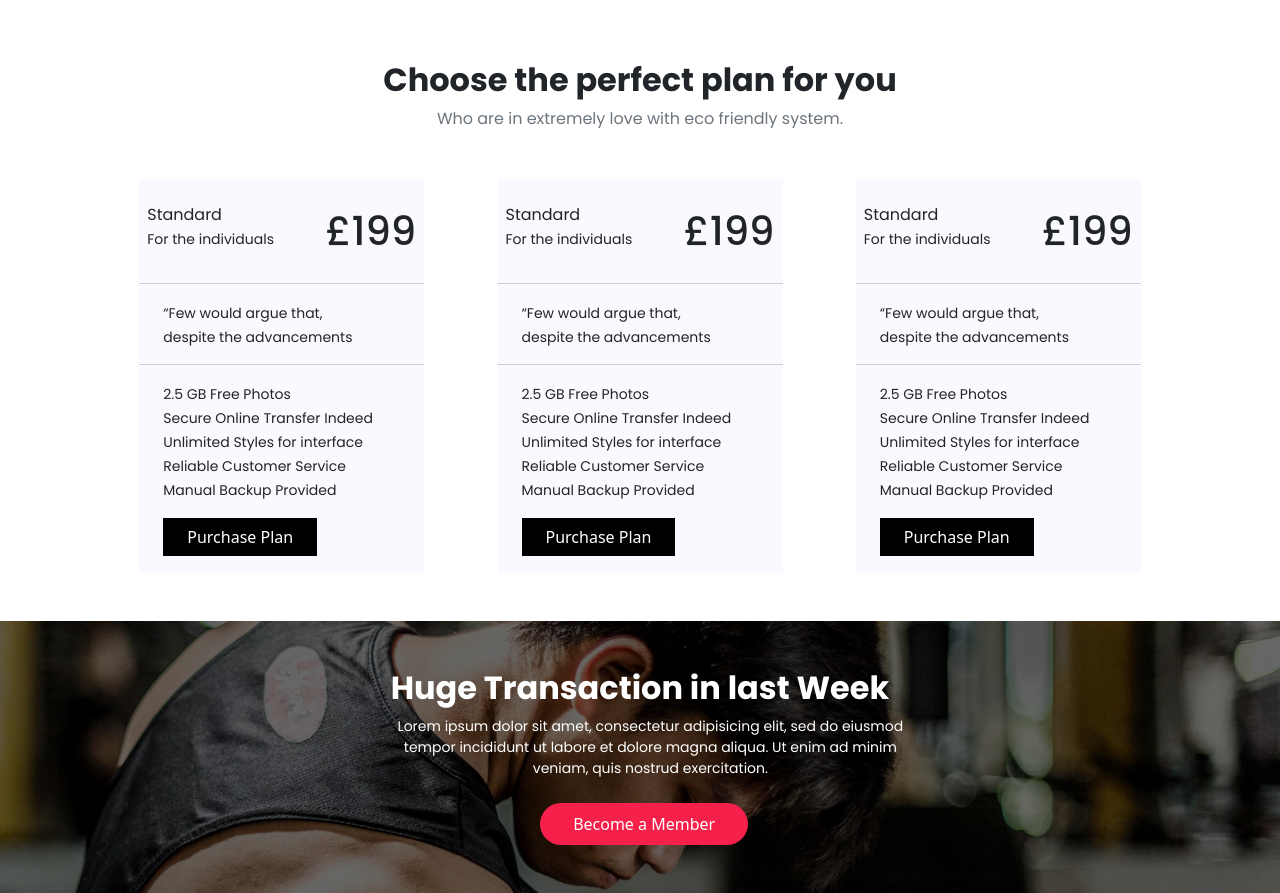
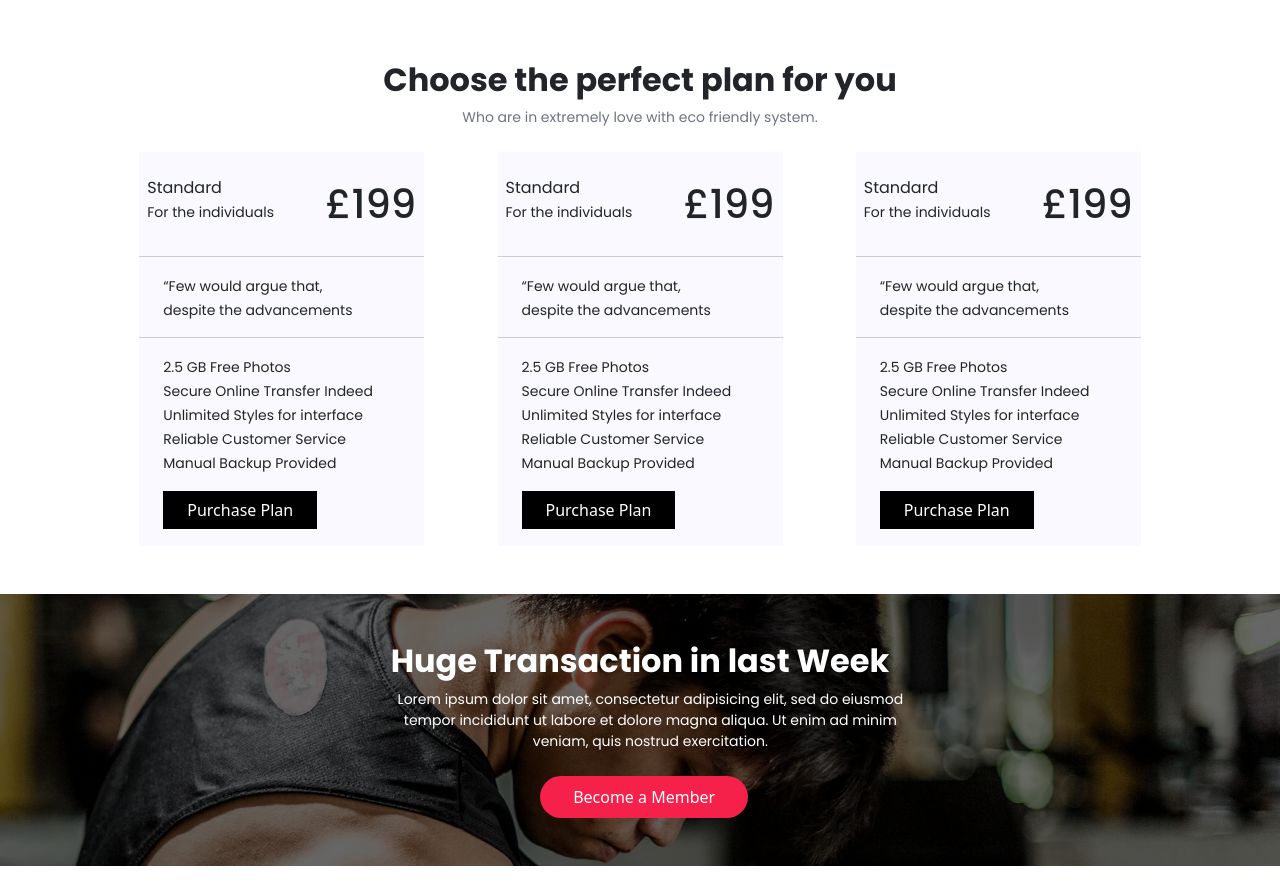
Before and after one commit to Sourabh0318/Portfolio, a plain HTML site: page templates/Gym/index.html in a window 1280 px wide. Shown: the part 3673-4566 px from the top of the page. Drawn offline with nearby package versions, Linux system fonts and the light colour scheme.

Commit message:
updated layout

```diff
--- a/templates/Gym/css/style.css
+++ b/templates/Gym/css/style.css
@@ -192,6 +192,12 @@ small, p{
 .schedule td{
     vertical-align: middle;
 }
+.pricing-23{
+    background-color: #f9f9ff;
+}
+.purchase:hover{
+    background-color: #D60f44;
+}
 
 .transaction{
     background: linear-gradient(rgba(0, 0, 0, 0.6),rgba(0,0,0,0.6)), url(../image/illustrations/callto-bg.jpg.webp);
@@ -206,16 +212,12 @@ small, p{
     margin-left: 10%;
 }
 
-.purchase:hover{
-    background-color: #D60f44;
-}
+
 .be-icon i{
     font-size: 35px;
 }
 
-.pricing-23{
-    background-color: #f9f9ff;
-}
+
 .back{
     background-image: linear-gradient(rgba(238, 113, 29, 0.945),rgba(194, 85, 85, 0.918));
     width: 80%;
@@ -223,9 +225,7 @@ small, p{
 .back ul{
     list-style-type: none;
 }
-.trainers figure img:hover{
-    transform: rotate(360deg);
-}
+
 
 @media (min-width: 576px){
     .hero-section-content{
--- a/templates/Gym/index.html
+++ b/templates/Gym/index.html
@@ -17,7 +17,7 @@
     </head>
     <body>
         <!--Start of wrapper text-->
-        <section class="wrapper">
+        <section class="wrapper overflow-hidden">
             <!-- Header -->
             <header class="d-none d-md-block head">
                 <div class="container">
@@ -411,23 +411,29 @@
                     </div>
                 </div>
             </section>
+
             <!--Perfect Plan-->
-            <section class="container mt-5">
+            <section class="mt-5">
                 <h2 class="text-center fw-bold">Choose the perfect plan for you</h2>
-                <small class="text-muted text-center d-block fs-6">Who are in extremely love with eco friendly system.</small>
-                    <div class="row justify-content-evenly mt-5">
+                <small class="text-muted text-center d-block">Who are in extremely love with eco friendly system.</small>
+
+                <div class="container">
+                    <div class="row justify-content-evenly mt-4">
+                        <!-- Plan one -->
                         <div class="col-10 col-sm-8 col-md-4 col-lg-3 px-0 pricing-23" data-aos="fade-right" data-aos-duration="1000">
                             <div class="d-flex justify-content-between align-items-center px-2 pt-4 mt-2 mt-md-0">
                                 <p>Standard <br><small>For the individuals</small></p>
                                 <h1>£199</h1>
                             </div>
 
-                            <div class="purchase">
                             <hr>
+
                             <div class="ms-4">
                                 <small class="w-100">“Few would argue that, <br>despite the advancements</small>
                             </div>
+
                             <hr>
+
                             <div class="px-4">
                                 <small class="line-height-3">2.5 GB Free Photos<br>
                                         Secure Online Transfer Indeed<br>
@@ -441,20 +447,22 @@
                                 </div>
                             </div>
                         </div>
-                        </div>
 
+                        <!-- Plan two -->
                         <div class="col-10 col-sm-8 col-md-4 col-lg-3 ms-1 mt-2 mt-md-0 px-0 pricing-23" data-aos="fade-up" data-aos-duration="1000">
                             <div class="d-flex justify-content-between align-items-center px-2 pt-4">
                                 <p>Standard <br><small>For the individuals</small></p>
                                 <h1>£199</h1>
                             </div>
 
-                            <div class="purchase">
                             <hr>
+
                             <div class="ms-4 purchase">
                                 <small class="w-100">“Few would argue that, <br>despite the advancements</small>
                             </div>
+
                             <hr>
+
                             <div class="px-4">
                                 <small class="line-height-3">2.5 GB Free Photos<br>
                                         Secure Online Transfer Indeed<br>
@@ -468,20 +476,22 @@
                                 </div>
                             </div>
                         </div>
-                        </div>
 
+                        <!-- Plan three -->
                         <div class="col-10 col-sm-8 col-md-4 col-lg-3 ms-1 mt-2 mt-lg-0 px-0 pricing-23" data-aos="fade-left" data-aos-duration="1000">
                             <div class="d-flex justify-content-between align-items-center px-2 pt-4">
                                 <p>Standard <br><small>For the individuals</small></p>
                                 <h1>£199</h1>
                             </div>
 
-                            <div class="purchase">
                             <hr>
+
                             <div class="ms-4 purchase">
                                 <small class="w-100">“Few would argue that, <br>despite the advancements</small>
                             </div>
+
                             <hr>
+
                             <div class="px-4 purchase">
                                 <small class="line-height-3">2.5 GB Free Photos<br>
                                     Secure Online Transfer Indeed<br>
```
Lines whose indentation alone changed are shown as unchanged.
